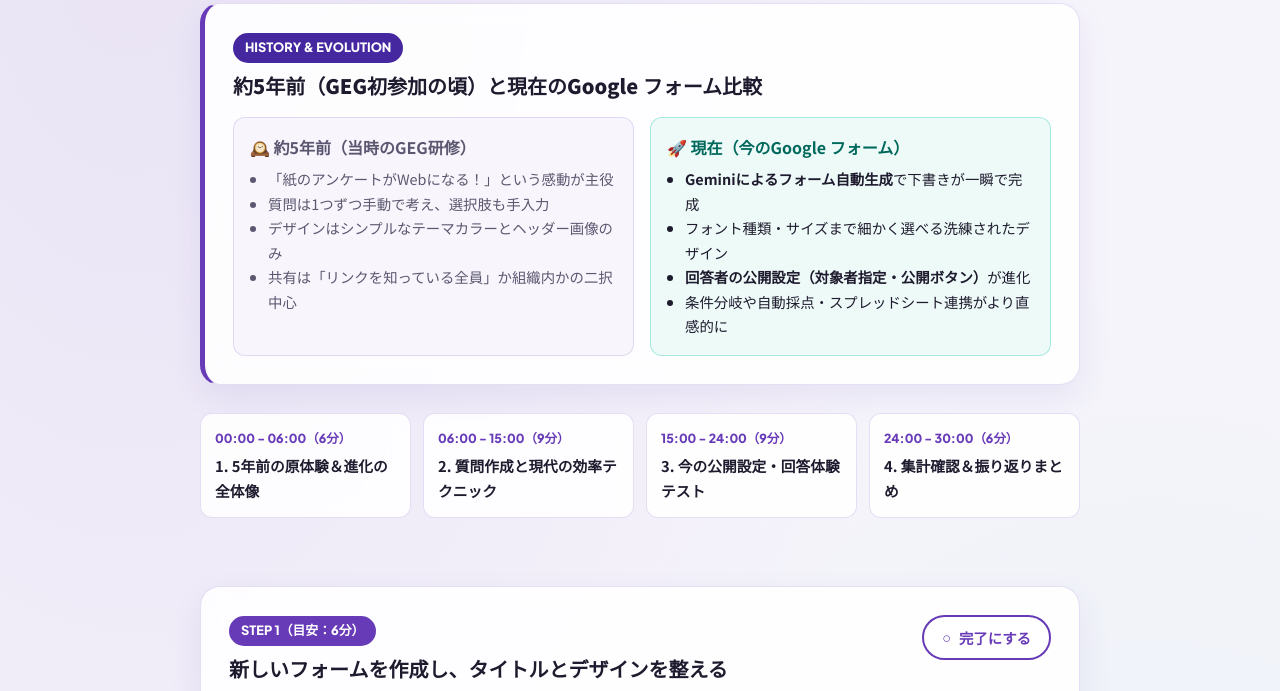
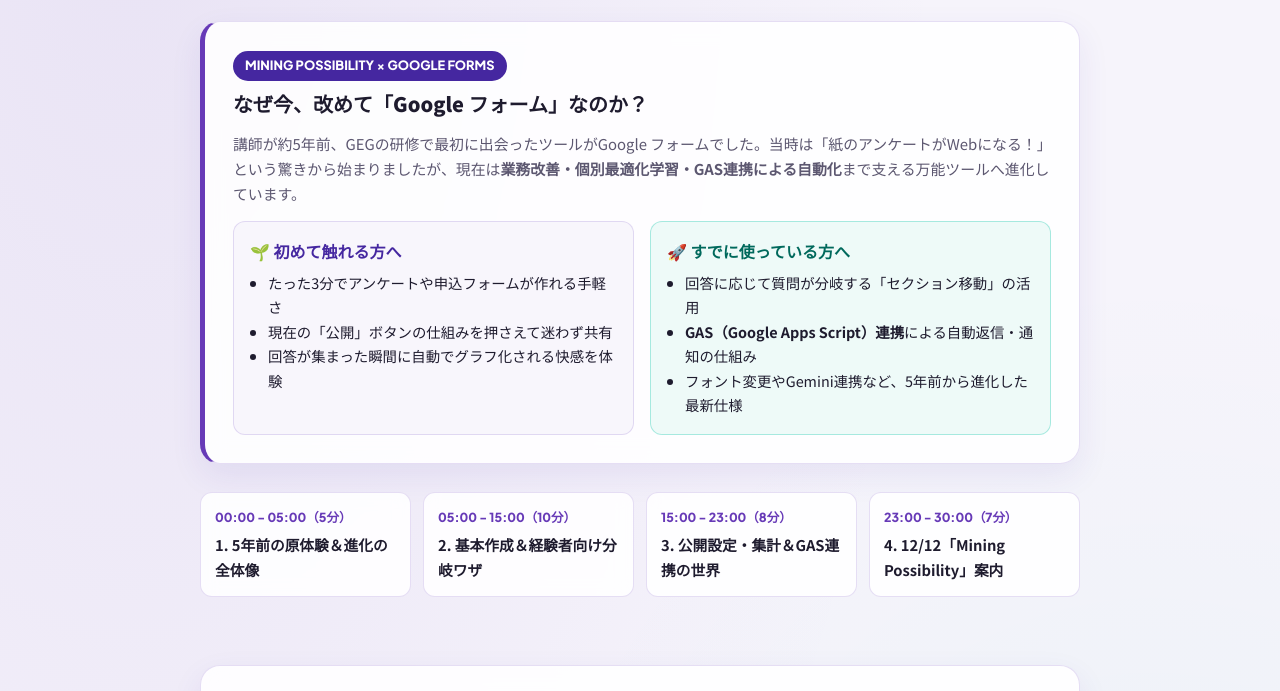
Before and after one commit to nakanoshinsei88-create/google-forms-workshop, a plain HTML site: page index.html in a window 1280 px wide. Shown: the part 331-1022 px from the top of the page. Drawn offline with Linux system fonts and the light colour scheme.

Commit message:
Add files via upload

```diff
--- a/index.html
+++ b/index.html
@@ -352,34 +352,39 @@
   <!-- === [PART 1 ここまで] この真下に PART 2 を貼り付け === -->
   <!-- === [PART 2 ここから] PART 1 の真下に貼り付け === -->
   <main class="container">
-    <!-- [ブロック名：ヒーロー・5年前比較セクションHTML] ここから -->
+
+<!-- [ブロック名：ヒーロー・5年前比較セクションHTML] ここから -->
     <section class="hero-section">
+      <div style="display:inline-block; background:linear-gradient(90deg, var(--primary), #00897b); color:#fff; font-weight:800; font-size:0.82rem; padding:5px 16px; border-radius:999px; margin-bottom:12px;">
+        12/12 GEG九州・沖縄合同イベント「Mining Possibility」プレ企画
+      </div>
       <h1 class="hero-title">Google フォーム 30分実践ワークショップ</h1>
       <p class="hero-sub">
-        講師が約5年前、GEG（Google Educator Group）の研修で最初に出会ったツールが「Google フォーム」でした。<br>
-        当時の体験を振り返りながら、驚くほど進化した現在のフォームを30分でマスターしましょう！
+        〜5年前のGEG初体験から最新の活用術・GAS連携まで！自分の現場の「可能性」を掘り起こそう〜<br>
+        初めて触れる方も、すでに使っている方も、30分で新しい活用のヒントが見つかります。
       </p>
 
       <div class="mission-card" style="text-align:left; margin-bottom:28px; border-left: 5px solid var(--primary);">
-        <span class="step-tag" style="background:var(--primary-dark);">HISTORY & EVOLUTION</span>
-        <h2 class="mission-title" style="margin-bottom:12px;">約5年前（GEG初参加の頃）と現在のGoogle フォーム比較</h2>
-        <div style="display:grid; grid-template-columns:repeat(auto-fit, minmax(260px, 1fr)); gap:16px; margin-top:14px;">
+        <span class="step-tag" style="background:var(--primary-dark);">MINING POSSIBILITY × GOOGLE FORMS</span>
+        <h2 class="mission-title" style="margin-bottom:10px;">なぜ今、改めて「Google フォーム」なのか？</h2>
+        <p style="font-size:0.93rem; color:var(--text-sub); margin-bottom:14px;">
+          講師が約5年前、GEGの研修で最初に出会ったツールがGoogle フォームでした。当時は「紙のアンケートがWebになる！」という驚きから始まりましたが、現在は<strong>業務改善・個別最適化学習・GAS連携による自動化</strong>まで支える万能ツールへ進化しています。
+        </p>
+        <div style="display:grid; grid-template-columns:repeat(auto-fit, minmax(260px, 1fr)); gap:16px;">
           <div style="background:#f8f6fc; padding:16px; border-radius:12px; border:1px solid var(--border-thin);">
-            <strong style="color:var(--text-sub); display:block; margin-bottom:6px;">🕰️ 約5年前（当時のGEG研修）</strong>
-            <ul style="padding-left:18px; font-size:0.9rem; color:var(--text-sub);">
-              <li>「紙のアンケートがWebになる！」という感動が主役</li>
-              <li>質問は1つずつ手動で考え、選択肢も手入力</li>
-              <li>デザインはシンプルなテーマカラーとヘッダー画像のみ</li>
-              <li>共有は「リンクを知っている全員」か組織内かの二択中心</li>
+            <strong style="color:var(--primary-dark); display:block; margin-bottom:6px;">🌱 初めて触れる方へ</strong>
+            <ul style="padding-left:18px; font-size:0.9rem; color:var(--text-main);">
+              <li>たった3分でアンケートや申込フォームが作れる手軽さ</li>
+              <li>現在の「公開」ボタンの仕組みを押さえて迷わず共有</li>
+              <li>回答が集まった瞬間に自動でグラフ化される快感を体験</li>
             </ul>
           </div>
           <div style="background:#eefaf8; padding:16px; border-radius:12px; border:1px solid rgba(0,191,165,0.3);">
-            <strong style="color:#00695c; display:block; margin-bottom:6px;">🚀 現在（今のGoogle フォーム）</strong>
+            <strong style="color:#00695c; display:block; margin-bottom:6px;">🚀 すでに使っている方へ</strong>
             <ul style="padding-left:18px; font-size:0.9rem; color:var(--text-main);">
-              <li><strong>Geminiによるフォーム自動生成</strong>で下書きが一瞬で完成</li>
-              <li>フォント種類・サイズまで細かく選べる洗練されたデザイン</li>
-              <li><strong>回答者の公開設定（対象者指定・公開ボタン）</strong>が進化</li>
-              <li>条件分岐や自動採点・スプレッドシート連携がより直感的に</li>
+              <li>回答に応じて質問が分岐する「セクション移動」の活用</li>
+              <li><strong>GAS（Google Apps Script）連携</strong>による自動返信・通知の仕組み</li>
+              <li>フォント変更やGemini連携など、5年前から進化した最新仕様</li>
             </ul>
           </div>
         </div>
@@ -387,20 +392,20 @@
 
       <div class="schedule-grid">
         <div class="schedule-pill">
-          <span class="schedule-time">00:00 - 06:00（6分）</span>
+          <span class="schedule-time">00:00 - 05:00（5分）</span>
           <div class="schedule-label">1. 5年前の原体験＆進化の全体像</div>
         </div>
         <div class="schedule-pill">
-          <span class="schedule-time">06:00 - 15:00（9分）</span>
-          <div class="schedule-label">2. 質問作成と現代の効率テクニック</div>
+          <span class="schedule-time">05:00 - 15:00（10分）</span>
+          <div class="schedule-label">2. 基本作成＆経験者向け分岐ワザ</div>
         </div>
         <div class="schedule-pill">
-          <span class="schedule-time">15:00 - 24:00（9分）</span>
-          <div class="schedule-label">3. 今の公開設定・回答体験テスト</div>
+          <span class="schedule-time">15:00 - 23:00（8分）</span>
+          <div class="schedule-label">3. 公開設定・集計＆GAS連携の世界</div>
         </div>
         <div class="schedule-pill">
-          <span class="schedule-time">24:00 - 30:00（6分）</span>
-          <div class="schedule-label">4. 集計確認＆振り返りまとめ</div>
+          <span class="schedule-time">23:00 - 30:00（7分）</span>
+          <div class="schedule-label">4. 12/12「Mining Possibility」案内</div>
         </div>
       </div>
     </section>
```
